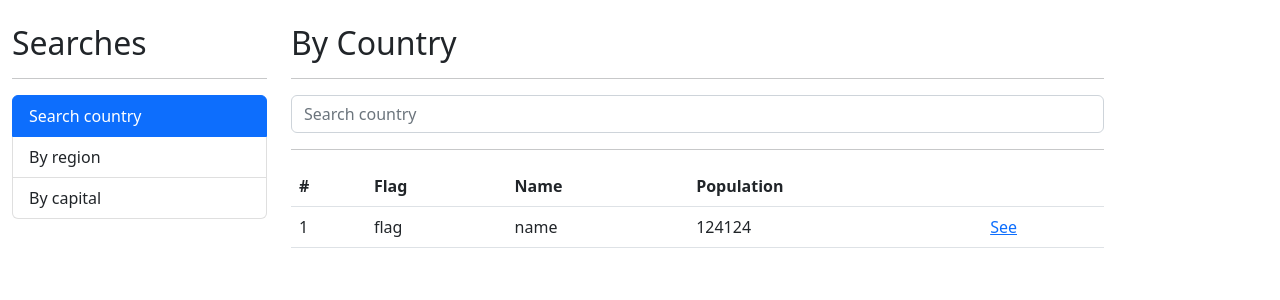
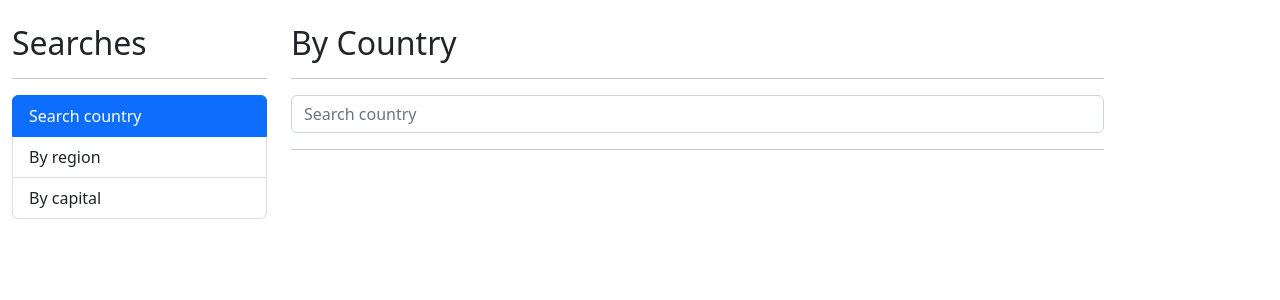
Before and after one commit to andres19r/CountriesApp, an Angular app: page / in a window 1280 px wide. Shown: the top 300 px of the page. Built offline with nearby package versions, Linux system fonts and the light colour scheme.

Commit message:
fill the table with countries info

```diff
--- a/src/app/country/country.module.ts
+++ b/src/app/country/country.module.ts
@@ -1,6 +1,7 @@
 import { NgModule } from '@angular/core';
 import { CommonModule } from '@angular/common';
 import { FormsModule } from '@angular/forms';
+import { RouterModule } from '@angular/router';
 
 import { ByCapitalComponent } from './pages/by-capital/by-capital.component';
 import { ByCountryComponent } from './pages/by-country/by-country.component';
@@ -20,6 +21,6 @@ import { CheckCountryComponent } from './pages/check-country/check-country.compo
     ByRegionComponent,
     CheckCountryComponent,
   ],
-  imports: [CommonModule, FormsModule],
+  imports: [CommonModule, FormsModule, RouterModule],
 })
 export class CountryModule {}
--- a/src/app/country/pages/by-country/by-country.component.css
+++ b/src/app/country/pages/by-country/by-country.component.css
@@ -0,0 +1,3 @@
+.small-flag {
+	width: 50px;
+}
--- a/src/app/country/pages/by-country/by-country.component.html
+++ b/src/app/country/pages/by-country/by-country.component.html
@@ -17,10 +17,10 @@
 
 <hr />
 <div *ngIf="thereIsError" class="alert alert-danger">
-  Nothing was found with the term {{term}}
+  Nothing was found with the term {{ term }}
 </div>
 
-<div *ngIf="!thereIsError" class="row">
+<div *ngIf="countries.length > 0" class="row">
   <div class="col">
     <table class="table table-hover">
       <thead>
@@ -33,13 +33,15 @@
         </tr>
       </thead>
       <tbody>
-        <tr>
-          <td>1</td>
-          <td>flag</td>
-          <td>name</td>
-          <td>124124</td>
+        <tr *ngFor="let country of countries; let i = index">
+          <td>{{ i + 1 }}</td>
           <td>
-            <a href="">See</a>
+            <img class="small-flag" [src]="country.flags.png" alt="">
+          </td>
+          <td>{{ country.name.common }}</td>
+          <td>{{ country.population | number }}</td>
+          <td>
+            <a [routerLink]="['/country', country.cca2]">See</a>
           </td>
         </tr>
       </tbody>
--- a/src/app/country/pages/by-country/by-country.component.ts
+++ b/src/app/country/pages/by-country/by-country.component.ts
@@ -1,4 +1,5 @@
 import { Component, OnInit } from '@angular/core';
+import { Country } from '../../interfaces/country.interface';
 import { CountryService } from '../../services/country.service';
 
 @Component({
@@ -9,6 +10,7 @@ import { CountryService } from '../../services/country.service';
 export class ByCountryComponent implements OnInit {
   term: string = ''
   thereIsError: boolean = false
+  countries: Country[] = []
 
   constructor(private countryService: CountryService) { }
 
@@ -21,10 +23,11 @@ export class ByCountryComponent implements OnInit {
     this.countryService.searchCountry(this.term)
       .subscribe({
         next: countries => {
-          console.log(countries)
+          this.countries = countries
         },
         error: err => {
           this.thereIsError = true
+          this.countries = []
         }
       })
   }
```
